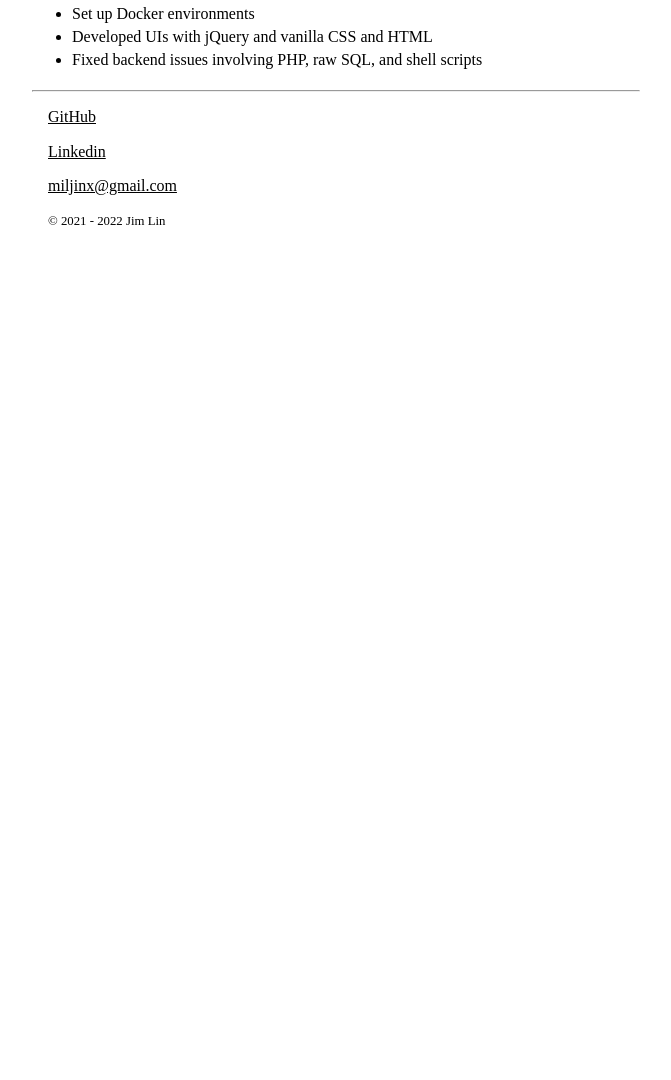
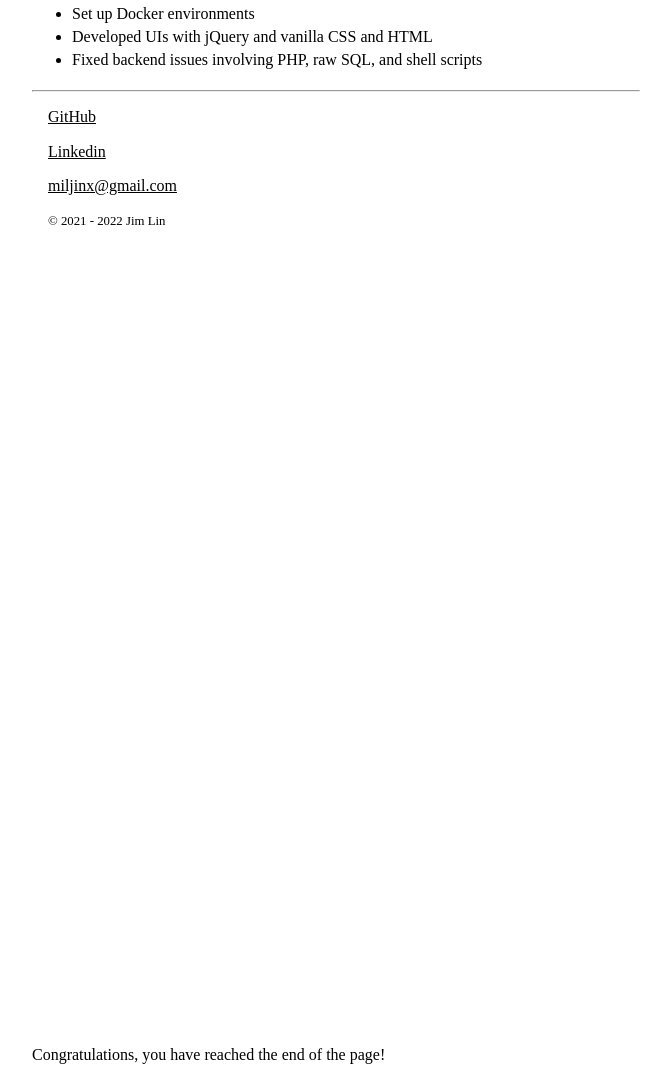
Before and after one commit to jim-x-lin/jimxlin.com, a website built with webpack: page src/index.html in a window 1280 px wide. Shown: the part 1584-2664 px from the top of the page, without its empty margins (304-975 px from the left). Before the commit the page ends 1846 px from the top, so only its background shows below. Built offline with nearby package versions, Linux system fonts and the light colour scheme.

Commit message:
Update footer

```diff
--- a/src/index.html
+++ b/src/index.html
@@ -219,6 +219,9 @@
           <small>© 2021 - 2022 Jim Lin</small>
         </li>
       </ul>
+      <p id="footer-footer">
+        Congratulations, you have reached the end of the page!
+      </p>
     </footer>
   </body>
 </html>
--- a/src/main.css
+++ b/src/main.css
@@ -2,6 +2,14 @@ body {
   max-width: 40rem;
   margin: auto;
   color: #000;
+}
+
+footer {
+  scroll-margin-top: 5rem;
+}
+
+footer #footer-footer {
+  margin-top: 100vh;
 }
 
 a {
```
Lines whose indentation alone changed are shown as unchanged.
